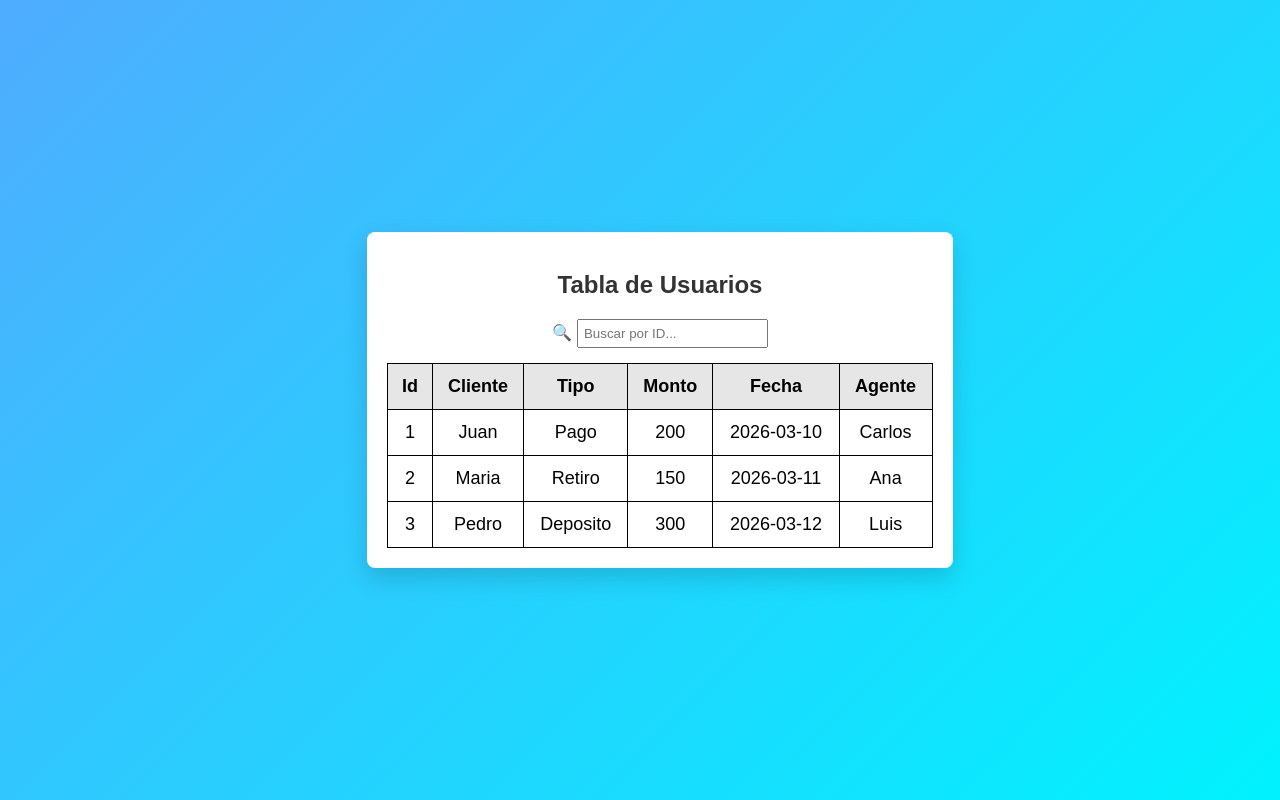
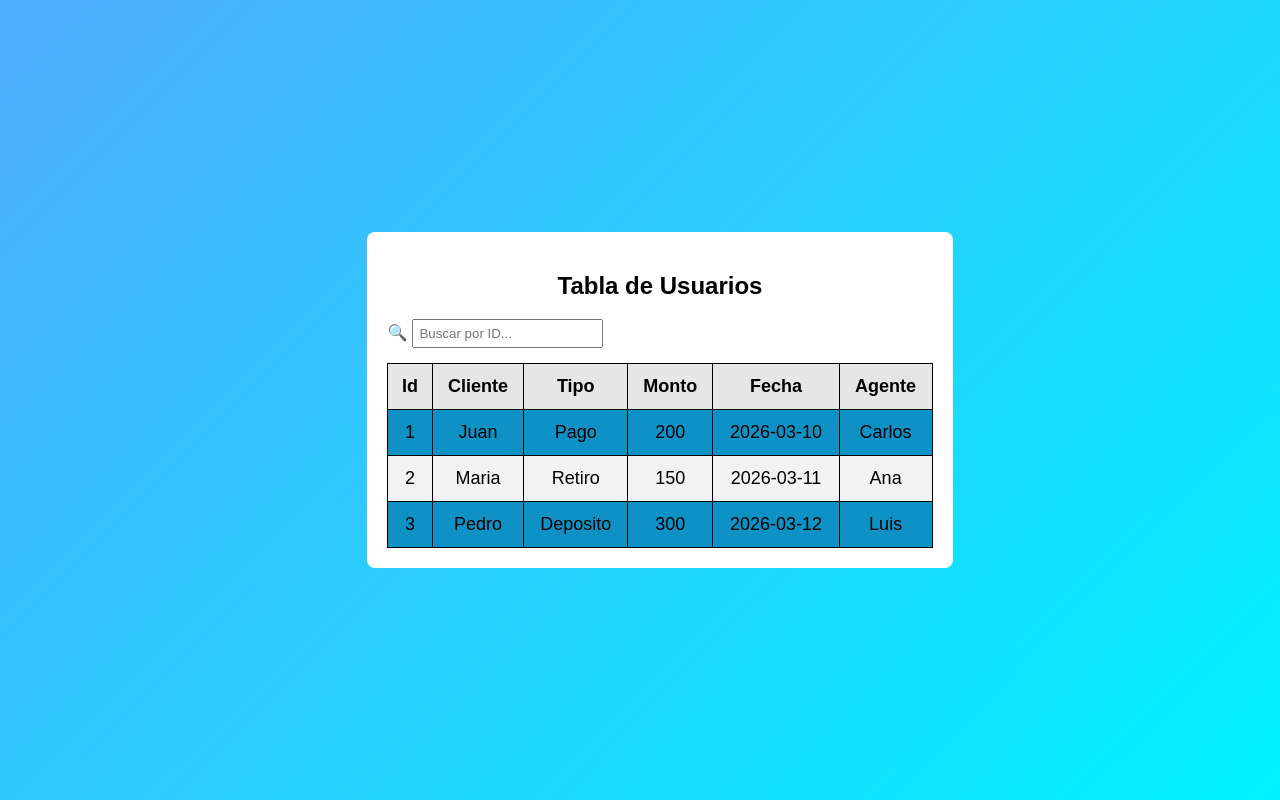
Before and after one commit to lealgonnzalez-del/proyectos-osnet, a React (Create React App) app: page /usuario/1 in a window 1280 px wide. Built offline with nearby package versions, Linux system fonts and the light colour scheme.

Commit message:
actualzado

```diff
--- a/src/componentes/Usuario.css
+++ b/src/componentes/Usuario.css
@@ -2,7 +2,7 @@
   margin:40px auto;
   padding:25px;
   width:90%;
-  background:white;
+  background:rgb(173, 76, 76);
   border-radius:10px;
   box-shadow:0px 10px 25px rgba(0,0,0,0.15);
   text-align:center;
@@ -28,7 +28,7 @@
 
 /* tabla */
 .table{
-  width:100%;
+  width:150%;
   border-collapse:collapse;
   font-size:16px;
   overflow:hidden;
@@ -42,8 +42,8 @@
 
 /* encabezado */
 .table thead{
-  background:#0a3d62;
-  color:white;
+  background:#000000;
+  color:rgb(0, 0, 0);
 }
 
 /* celdas */
@@ -55,7 +55,7 @@
 
 /* filas alternadas */
 .table tbody tr:nth-child(odd){
-  background:#ffffff;
+  background:#0e91c5;
 }
 
 .table tbody tr:nth-child(even){
@@ -64,5 +64,5 @@
 
 /* hover */
 .table tbody tr:hover{
-  background:#d6eaff;
+  background:#1f43e6;
 }
--- a/src/componentes/Usuario.js
+++ b/src/componentes/Usuario.js
@@ -34,7 +34,7 @@ function SimpleTable() {
   });
 
   return (
-    <div className = "container2" style={{
+    <div className = "table" style={{
       width: "100%",
       margin: "40px auto",
       padding: "20px",
```
